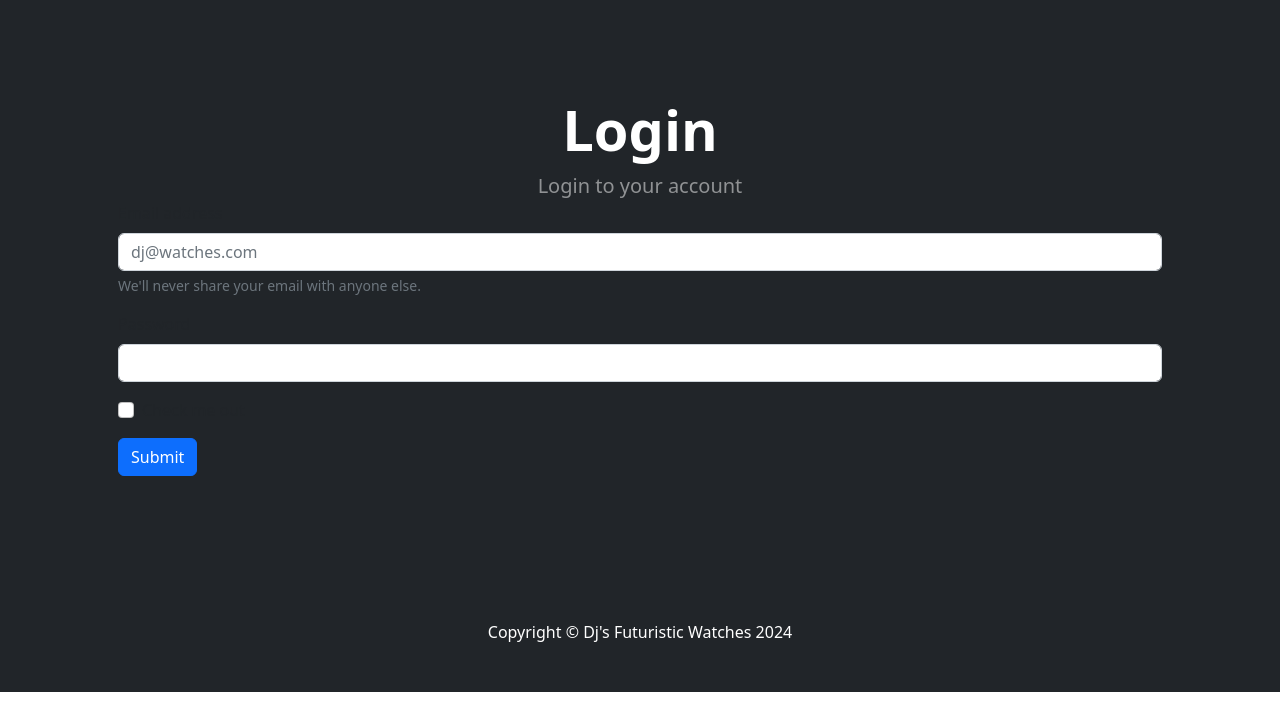
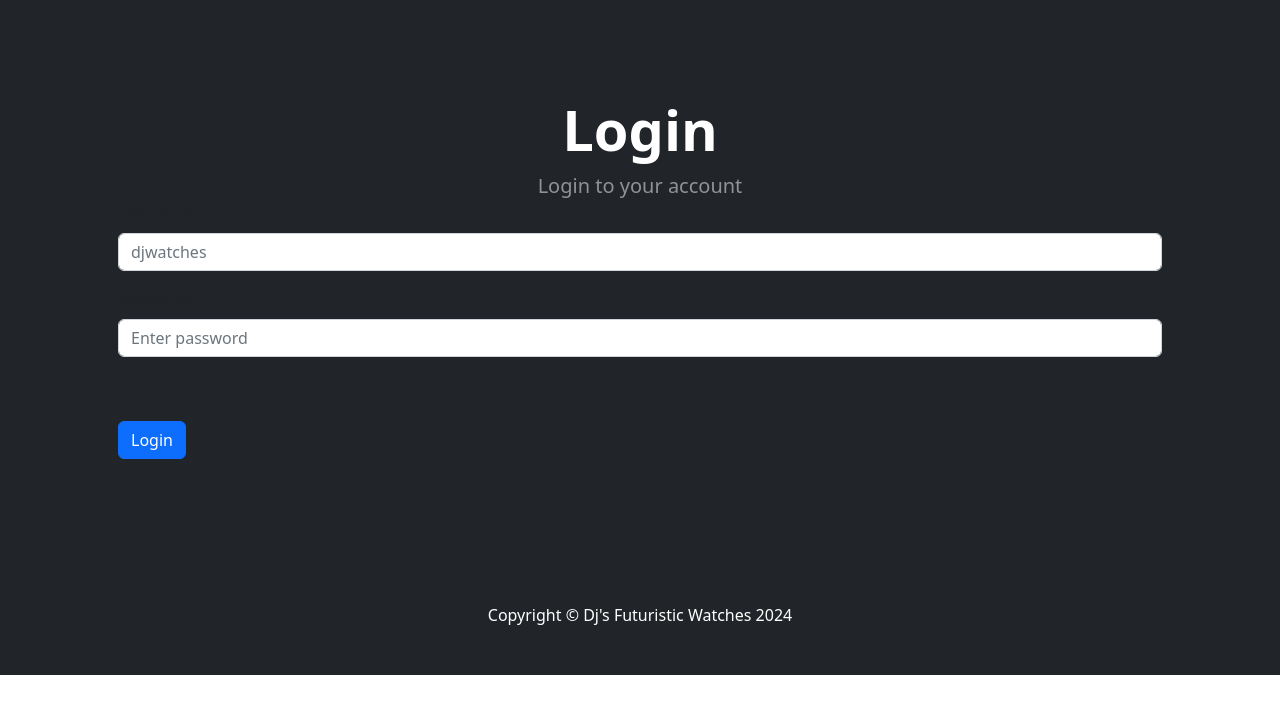
Before and after one commit to PavelKotlov/django-ecom, a Django app: template store/templates/login.html in a window 1280 px wide. Shown: the part 56-772 px from the top of the page. Run offline with Django 5.2, Linux system fonts and the light colour scheme; the template is opened without the code that fills it, so the values that code supplies are empty; some libraries are stand-ins or nearby versions.

Commit message:
Refactor login form to use username instead of email

```diff
--- a/store/templates/login.html
+++ b/store/templates/login.html
@@ -9,31 +9,24 @@
     </div>
     <form>
       <div class="mb-3">
-        <label for="exampleInputEmail1" class="form-label">Email address</label>
+        <label for="username" class="form-label">Username</label>
         <input
-          type="email"
+          type="text"
           class="form-control"
-          id="exampleInputEmail1"
-          aria-describedby="emailHelp"
-          placeholder="dj@watches.com"
+          name="username"
+          placeholder="djwatches"
         />
-        <div id="emailHelp" class="form-text">
-          We'll never share your email with anyone else.
-        </div>
       </div>
       <div class="mb-3">
-        <label for="exampleInputPassword1" class="form-label">Password</label>
+        <label for="password" class="form-label">Password</label>
         <input
           type="password"
           class="form-control"
-          id="exampleInputPassword1"
+          name="password"
+          placeholder="Enter password"
         />
       </div>
-      <div class="mb-3 form-check">
-        <input type="checkbox" class="form-check-input" id="exampleCheck1" />
-        <label class="form-check-label" for="exampleCheck1">Check me out</label>
-      </div>
-      <button type="submit" class="btn btn-primary">Submit</button>
+      <button type="submit" class="btn btn-primary mt-5">Login</button>
     </form>
   </div>
 </header>
```
